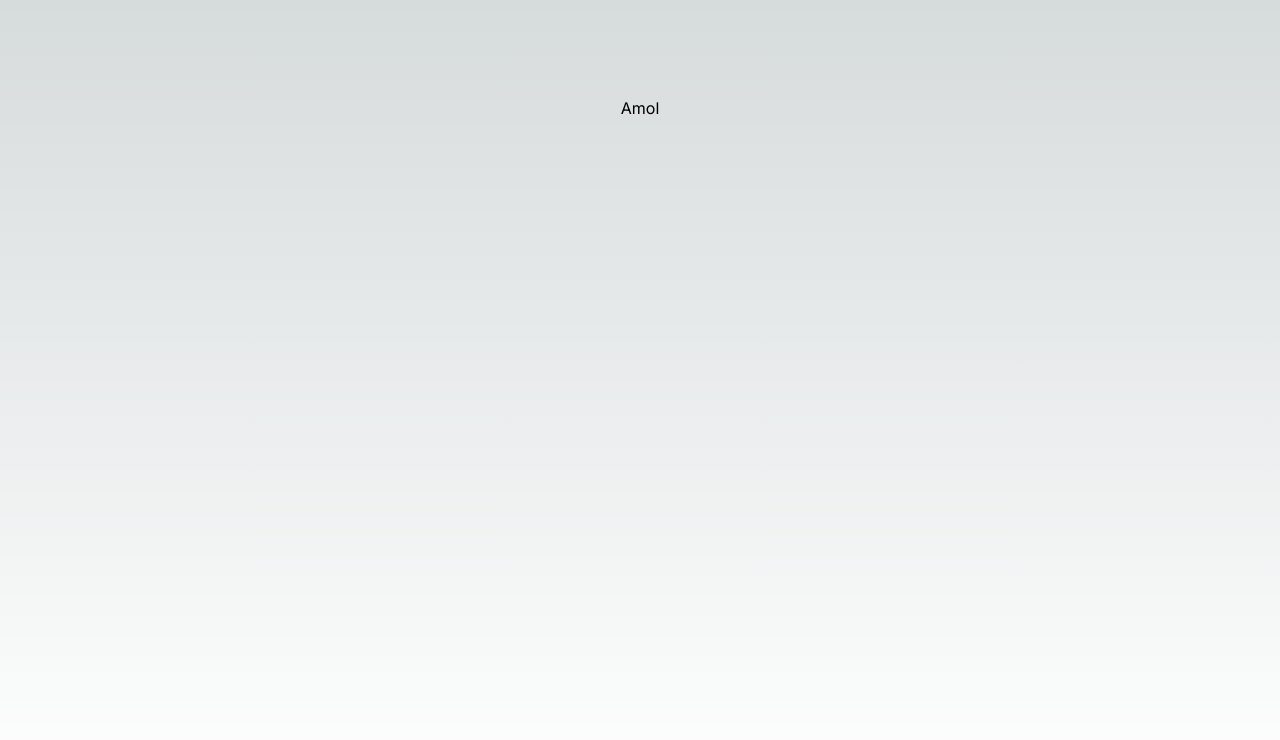
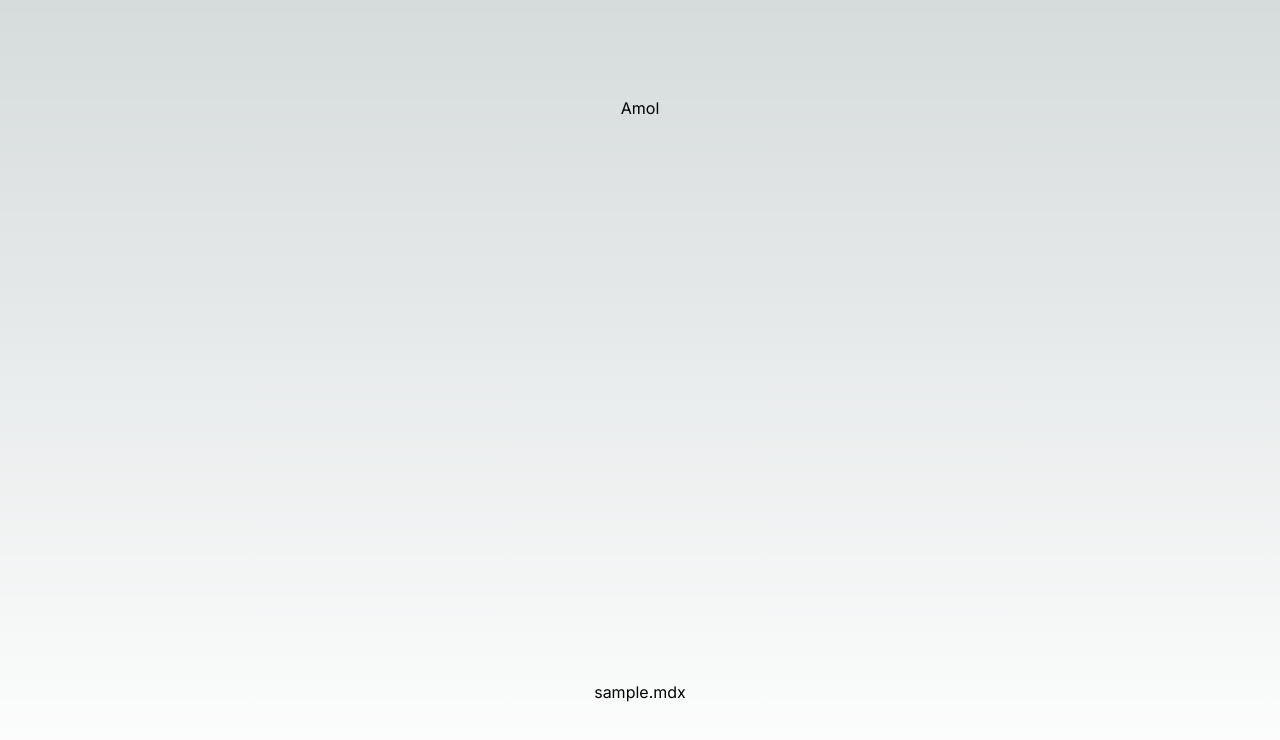
Before and after one commit to AmolKumarGupta/vast, a Next.js app: page / in a window 1280 px wide. Shown: the top 740 px of the page. Built offline with nearby package versions, Linux system fonts and the light colour scheme.

Commit message:
feat: ssg

```diff
--- a/app/page.js
+++ b/app/page.js
@@ -1,9 +1,19 @@
 import Image from 'next/image'
+import fs from 'node:fs';
+import path from 'node:path';
+
+function getBlog() {
+  const files = fs.readdirSync(path.join(process.cwd(), 'blog'));
+  return files.filter(file => file.endsWith('.mdx'));
+}
 
 export default function Home() {
+  const files = getBlog();
+
   return (
     <main className="flex min-h-screen flex-col items-center justify-between p-24">
       Amol
+      { files.map((file, idx) => <div key={idx}>{ file }</div>) }
     </main>
   )
 }
```
Also changed, not shown: blog/sample.mdx (added), 2 other files (tests, documents, lock files or other folders).
